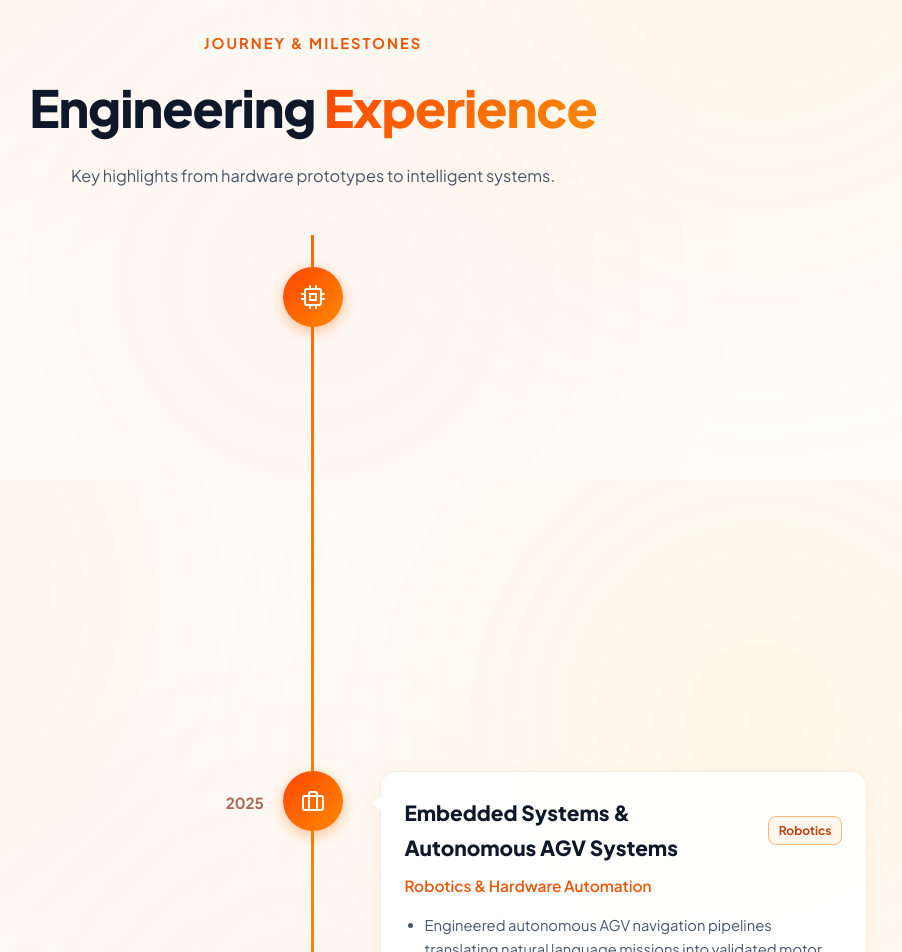
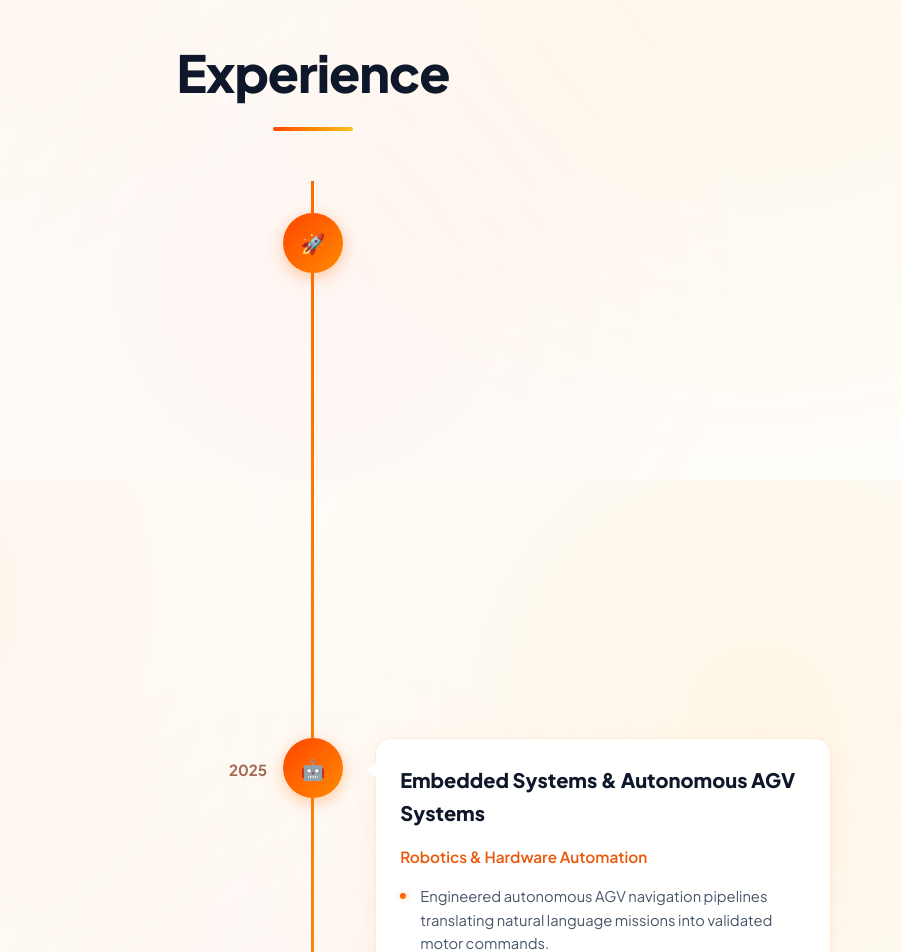
Before and after one commit to Tash000/portfolio, a React (Vite) app: page / in a window 1280 px wide. Shown: the part 5920-6872 px from the top of the page, without its empty margins (327-1229 px from the left). Built offline with nearby package versions, Linux system fonts and the light colour scheme.

Commit message:
refactor: Restore initial Experience section layout with animated underline and custom bullet styling

```diff
--- a/src/components/Experience.jsx
+++ b/src/components/Experience.jsx
@@ -1,109 +1,155 @@
-import React from 'react';
-import { motion } from 'framer-motion';
+import React, { useRef } from 'react';
+import { motion, useInView } from 'framer-motion';
 import {
   VerticalTimeline,
   VerticalTimelineElement,
 } from 'react-vertical-timeline-component';
 import 'react-vertical-timeline-component/style.min.css';
-import { FiBriefcase, FiCpu, FiCode, FiAward } from 'react-icons/fi';
 import { experiences } from '../constants';
 
-const icons = [<FiCpu />, <FiBriefcase />, <FiAward />];
+const styles = {
+  section: {
+    padding: '100px 24px',
+    maxWidth: '1200px',
+    margin: '0 auto',
+    position: 'relative',
+  },
+  titleWrapper: {
+    textAlign: 'center',
+    marginBottom: '50px',
+  },
+  title: {
+    fontSize: 'clamp(2.1rem, 4.5vw, 3.2rem)',
+    fontWeight: 800,
+    color: '#0F172A',
+    marginBottom: '12px',
+    letterSpacing: '-0.02em',
+  },
+  underline: {
+    width: '80px',
+    height: '4px',
+    background: 'linear-gradient(90deg, #FF4500, #FF8A00, #FBBF24)',
+    margin: '0 auto',
+    borderRadius: '2px',
+  },
+  entryTitle: {
+    fontSize: '1.25rem',
+    fontWeight: 800,
+    color: '#0F172A',
+    marginBottom: '4px',
+  },
+  entrySubtitle: {
+    fontSize: '0.96rem',
+    fontWeight: 600,
+    color: '#EA580C',
+    marginBottom: '16px',
+  },
+  pointsList: {
+    listStyle: 'none',
+    padding: 0,
+    margin: 0,
+  },
+  point: {
+    position: 'relative',
+    paddingLeft: '20px',
+    marginBottom: '10px',
+    fontSize: '0.92rem',
+    color: '#475569',
+    lineHeight: 1.6,
+  },
+  pointBullet: {
+    position: 'absolute',
+    left: 0,
+    top: '8px',
+    width: '6px',
+    height: '6px',
+    borderRadius: '50%',
+    background: 'linear-gradient(135deg, #FF4500, #FF8A00)',
+    boxShadow: '0 0 6px rgba(255, 107, 0, 0.4)',
+  },
+};
+
+const titleVariants = {
+  hidden: { opacity: 0, y: 30 },
+  visible: { opacity: 1, y: 0, transition: { duration: 0.6, ease: 'easeOut' } },
+};
+
+const underlineVariants = {
+  hidden: { width: 0 },
+  visible: { width: 80, transition: { duration: 0.8, ease: 'easeOut', delay: 0.3 } },
+};
+
+const iconStyle = {
+  background: 'linear-gradient(135deg, #FF4500, #FF8A00)',
+  boxShadow: '0 4px 16px rgba(255, 107, 0, 0.35)',
+  display: 'flex',
+  alignItems: 'center',
+  justifyContent: 'center',
+  color: '#ffffff',
+  fontSize: '1.25rem',
+};
+
+const contentStyle = {
+  background: '#FFFFFF',
+  border: '1.5px solid #FED7AA',
+  borderRadius: '20px',
+  boxShadow: '0 8px 24px rgba(255, 107, 0, 0.06), 0 2px 6px rgba(0, 0, 0, 0.03)',
+  padding: '28px',
+};
+
+const contentArrowStyle = {
+  borderRight: '10px solid #FED7AA',
+};
+
+const experienceIcons = ['🚀', '🤖', '📚'];
 
 const Experience = () => {
+  const ref = useRef(null);
+  const isInView = useInView(ref, { once: true, margin: '-80px' });
+
   return (
-    <section id="experience" style={{ padding: '100px 24px', maxWidth: '1280px', margin: '0 auto' }}>
+    <section id="experience" style={{ position: 'relative', zIndex: 10 }}>
+      <div ref={ref} style={styles.section}>
         <motion.div
-        initial={{ opacity: 0, y: 25 }}
-        whileInView={{ opacity: 1, y: 0 }}
-        viewport={{ once: true, amount: 0.2 }}
-        transition={{ duration: 0.6 }}
-        style={{ textAlign: 'center', marginBottom: '45px' }}
+          style={styles.titleWrapper}
+          initial="hidden"
+          animate={isInView ? 'visible' : 'hidden'}
         >
-        <span
-          style={{
-            color: '#EA580C',
-            fontSize: '0.92rem',
-            fontWeight: 700,
-            textTransform: 'uppercase',
-            letterSpacing: '2px',
-          }}
-        >
-          Journey & Milestones
-        </span>
-        <h2
-          style={{
-            fontSize: 'clamp(2.1rem, 4.5vw, 3.2rem)',
-            fontWeight: 800,
-            marginTop: '8px',
-            color: '#0F172A',
-            letterSpacing: '-0.02em',
-          }}
-        >
-          Engineering{' '}
-          <span
-            style={{
-              background: 'linear-gradient(135deg, #FF4500, #FF8A00)',
-              WebkitBackgroundClip: 'text',
-              WebkitTextFillColor: 'transparent',
-            }}
-          >
+          <motion.h2 style={styles.title} variants={titleVariants}>
             Experience
-          </span>
-        </h2>
-        <p style={{ color: '#475569', maxWidth: '600px', margin: '14px auto 0', fontSize: '1.02rem' }}>
-          Key highlights from hardware prototypes to intelligent systems.
-        </p>
+          </motion.h2>
+          <motion.div
+            style={{ ...styles.underline, width: 0 }}
+            variants={underlineVariants}
+            animate={isInView ? 'visible' : 'hidden'}
+          />
         </motion.div>
 
-      <VerticalTimeline lineColor="linear-gradient(180deg, #FF6B00 0%, #F59E0B 100%)">
+        <VerticalTimeline
+          lineColor="linear-gradient(180deg, #FF6B00 0%, #F59E0B 100%)"
+          animate={true}
+        >
           {experiences.map((exp, index) => (
             <VerticalTimelineElement
               key={index}
               date={exp.date}
               dateClassName="timeline-date-custom"
-            contentStyle={{
-              background: '#FFFFFF',
-              color: '#0F172A',
-              border: '1.5px solid #FED7AA',
-              borderRadius: '20px',
-              boxShadow: '0 8px 24px rgba(255, 107, 0, 0.08), 0 2px 6px rgba(0,0,0,0.03)',
-              padding: '28px',
-            }}
-            contentArrowStyle={{ borderRight: '10px solid #FED7AA' }}
-            iconStyle={{
-              background: 'linear-gradient(135deg, #FF4500, #FF8A00)',
-              color: '#FFFFFF',
-              boxShadow: '0 4px 14px rgba(255, 107, 0, 0.4)',
-            }}
-            icon={icons[index % icons.length]}
+              contentStyle={contentStyle}
+              contentArrowStyle={contentArrowStyle}
+              iconStyle={iconStyle}
+              icon={
+                <span style={{ fontSize: '1.25rem' }}>
+                  {experienceIcons[index % experienceIcons.length] || '💼'}
+                </span>
+              }
+              visible={isInView}
             >
-            <div style={{ display: 'flex', alignItems: 'center', justifyContent: 'space-between', gap: '10px', marginBottom: '8px' }}>
-              <h3 style={{ fontSize: '1.3rem', fontWeight: 800, color: '#0F172A', margin: 0 }}>
-                {exp.title}
-              </h3>
-              <span
-                style={{
-                  background: '#FFF7ED',
-                  color: '#C2410C',
-                  fontSize: '0.75rem',
-                  fontWeight: 700,
-                  padding: '4px 10px',
-                  borderRadius: '8px',
-                  border: '1px solid #FDBA74',
-                }}
-              >
-                {exp.type || 'Robotics'}
-              </span>
-            </div>
-
-            <h4 style={{ fontSize: '0.96rem', fontWeight: 600, color: '#EA580C', marginBottom: '16px' }}>
-              {exp.subtitle}
-            </h4>
-
-            <ul style={{ paddingLeft: '20px', margin: 0, display: 'flex', flexDirection: 'column', gap: '8px' }}>
-              {exp.points.map((point, pIdx) => (
-                <li key={pIdx} style={{ color: '#475569', fontSize: '0.92rem', lineHeight: '1.6' }}>
+              <h3 style={styles.entryTitle}>{exp.title}</h3>
+              <p style={styles.entrySubtitle}>{exp.subtitle}</p>
+              <ul style={styles.pointsList}>
+                {exp.points.map((point, i) => (
+                  <li key={i} style={styles.point}>
+                    <span style={styles.pointBullet} />
                     {point}
                   </li>
                 ))}
@@ -118,7 +164,12 @@ const Experience = () => {
             font-weight: 700 !important;
             font-size: 0.95rem !important;
           }
+          .vertical-timeline::before {
+            background: linear-gradient(180deg, #FF6B00 0%, #F59E0B 100%) !important;
+            width: 3px !important;
+          }
         `}</style>
+      </div>
     </section>
   );
 };
```
Lines whose indentation alone changed are shown as unchanged.
